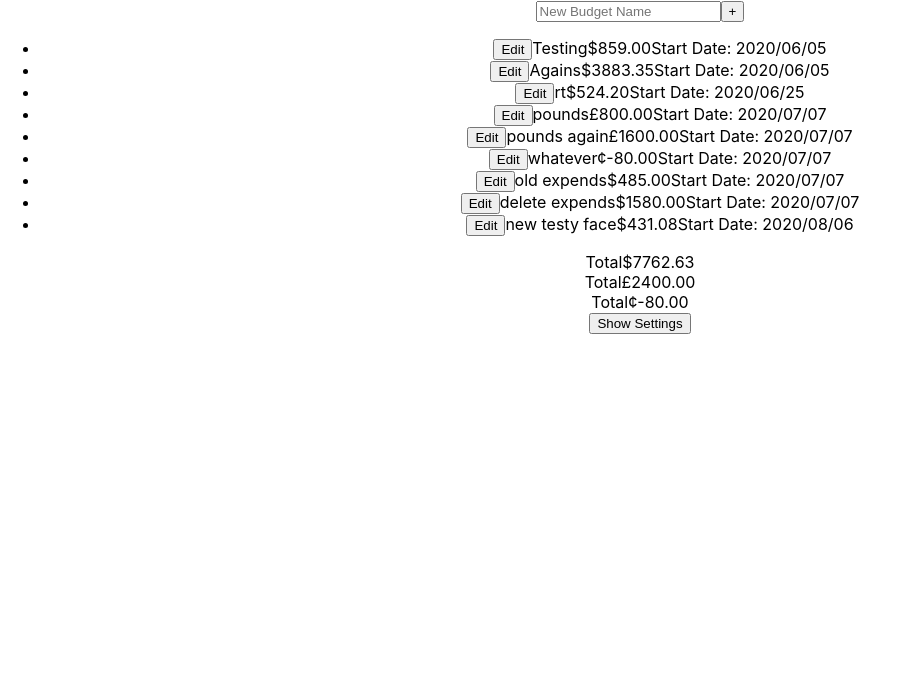
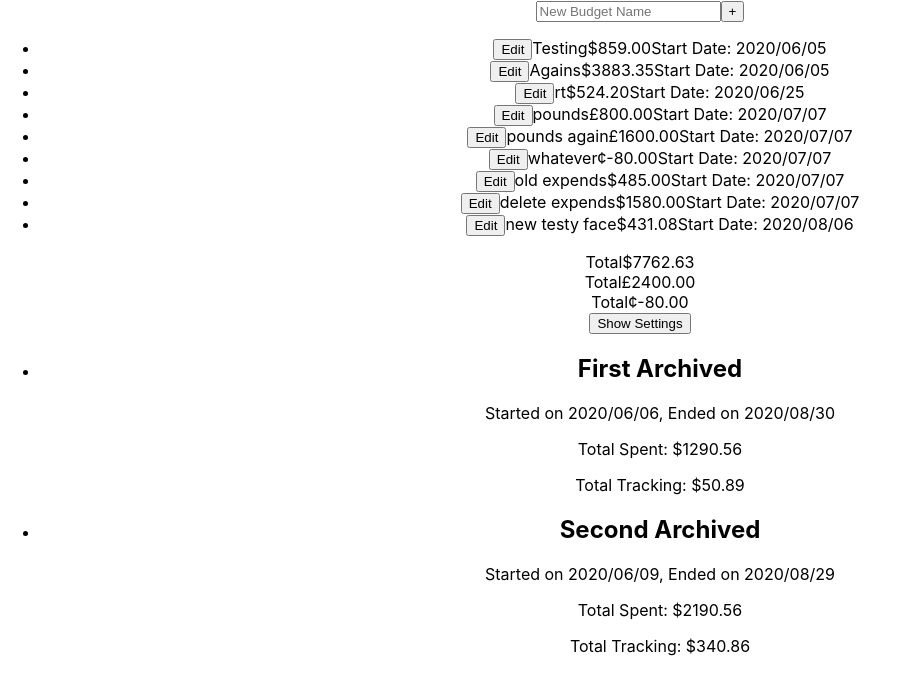
Before and after one commit to helloRupa/simply-budget, a React (Create React App) app: page / in a window 1280 px wide. Shown: the top 694 px of the page, without its empty margins (0-899 px from the left). Built offline with nearby package versions, Linux system fonts and the light colour scheme; no server answers; data requests are answered from the project's data file; the HTML template or start-up script is replaced by a standard one.

Commit message:
Show archives and add endDate to archived budget

```diff
--- a/db.json
+++ b/db.json
@@ -10,7 +10,8 @@
         "Clothes",
         "Entertainment",
         "stuff",
-        "more stuff"
+        "more stuff",
+        "things"
       ]
     }
   ],
@@ -21,6 +22,7 @@
       "frequency": "month",
       "limit": 300,
       "startDate": "2020/06/06",
+      "endDate": "2020/08/30",
       "totalSpent": 1290.56,
       "totalTracking": 50.89,
       "id": 1
@@ -31,6 +33,7 @@
       "frequency": "week",
       "limit": 100,
       "startDate": "2020/06/09",
+      "endDate": "2020/08/29",
       "totalSpent": 2190.56,
       "totalTracking": 340.86,
       "id": 2
--- a/src/App.js
+++ b/src/App.js
@@ -12,6 +12,7 @@ import settingsReducer from './reducers/settings_reducer';
 import errorReducer from './reducers/error_reducer';
 import Error from './Error';
 import archiveReducer from './reducers/archive_reducer';
+import Archive from './components/Archive';
 
 const store = createStore(
   combineReducers({
@@ -36,6 +37,7 @@ function App() {
     <div className="App">
       <Dashboard {...{ setShowBudget, forceUpdate }} />
       {showBudget ? <Budget setShowBudget={setShowBudget} /> : null}
+      <Archive />
       <Error {...{ setForceUpdate, forceUpdate }} />
     </div>
     </Provider>
--- /dev/null
+++ b/src/components/Archive.js
@@ -0,0 +1,20 @@
+import React from 'react';
+import { connect } from 'react-redux';
+import ArchivedBudget from './archive/ArchivedBudget';
+
+function Archive({ archive }) {
+
+  return (
+    <ul>
+      {archive.map(archived => <li key={archived.id}>
+        <ArchivedBudget {...{archived}} />
+      </li>)}
+    </ul>
+  )
+}
+
+const mapStateToProps = state => ({
+  archive: state.archive
+});
+
+export default connect(mapStateToProps)(Archive);
--- /dev/null
+++ b/src/components/archive/ArchivedBudget.js
@@ -0,0 +1,26 @@
+import React from 'react';
+import { connect } from 'react-redux';
+import { destroyArchived } from '../../actions/archive_actions';
+
+function ArchivedBudget({
+  archived: {
+    name,
+    startDate,
+    currency,
+    totalTracking,
+    totalSpent,
+    endDate},
+  destroyArchived
+}) {
+
+  return (
+    <>
+      <h2>{name}</h2>
+      <p>Started on {startDate}, Ended on {endDate}</p>
+      <p>Total Spent: {currency}{totalSpent}</p>
+      <p>Total Tracking: {currency}{totalTracking}</p>
+    </>
+  );
+}
+
+export default connect(null, { destroyArchived })(ArchivedBudget);
--- a/src/utils/comms.js
+++ b/src/utils/comms.js
@@ -126,7 +126,8 @@ export function postArchive(budget, expenditures) {
     limit,
     startDate,
     totalTracking: calculateTracking({ expenditures, budget }),
-    totalSpent: totalSpent(expenditures, id)
+    totalSpent: totalSpent(expenditures, id),
+    endDate: makeDate()
   };
 
   return changeData(archivesUrl, 'POST', archivedBudget);
```
